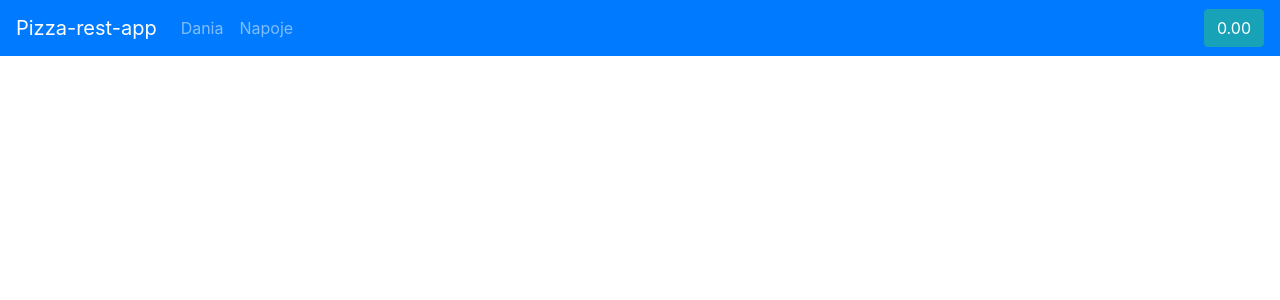
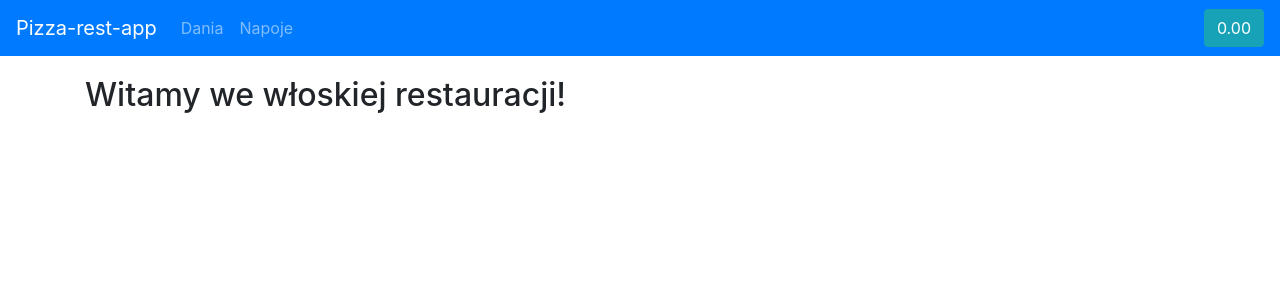
Before and after one commit to kos672/pizza-restaurant-app-client, an Angular app: page / in a window 1280 px wide. Shown: the top 300 px of the page. Built offline with nearby package versions, Linux system fonts and the light colour scheme.

Commit message:
added root path component "Home"

```diff
--- a/src/app/app-routing.module.ts
+++ b/src/app/app-routing.module.ts
@@ -7,8 +7,10 @@ import {DeliveryComponent} from './delivery/delivery.component';
 import {PurchaseComponent} from './purchase/purchase.component';
 import {SummaryComponent} from './summary/summary.component';
 import {SuccessfulComponent} from './successful/successful.component';
+import {HomeComponent} from './home/home.component';
 
 const appRoutes: Route[] = [
+  {path: '', component: HomeComponent, pathMatch: 'full'},
   {
     path: 'dishes', component: DishesComponent, children: [
       {path: ':id', component: DishDetailComponent}
--- a/src/app/app.module.ts
+++ b/src/app/app.module.ts
@@ -25,6 +25,7 @@ import {SummaryComponent} from './summary/summary.component';
 import {ProductAddedDirective} from './product-added.directive';
 import {PayMethodService} from './shared/pay-method.service';
 import {SuccessfulComponent} from './successful/successful.component';
+import {HomeComponent} from './home/home.component';
 
 @NgModule({
   declarations: [
@@ -44,6 +45,7 @@ import {SuccessfulComponent} from './successful/successful.component';
     SummaryComponent,
     ProductAddedDirective,
     SuccessfulComponent,
+    HomeComponent,
   ],
   imports: [
     BrowserModule,
--- a/src/app/header/header.component.html
+++ b/src/app/header/header.component.html
@@ -1,5 +1,5 @@
 <nav class="navbar navbar-expand-lg navbar-dark bg-primary">
-  <a class="navbar-brand" href="#">Pizza-rest-app</a>
+  <a class="navbar-brand" routerLink="/">Pizza-rest-app</a>
   <button class="navbar-toggler" type="button" data-toggle="collapse" data-target="#navbarNav" aria-controls="navbarNav"
           aria-expanded="false" aria-label="Toggle navigation">
     <span class="navbar-toggler-icon"></span>
--- /dev/null
+++ b/src/app/home/home.component.html
@@ -0,0 +1 @@
+<h2>Witamy we włoskiej restauracji!</h2>
--- /dev/null
+++ b/src/app/home/home.component.ts
@@ -0,0 +1,16 @@
+import {Component, OnInit} from '@angular/core';
+
+@Component({
+  selector: 'app-home',
+  templateUrl: './home.component.html',
+  styleUrls: ['./home.component.css']
+})
+export class HomeComponent implements OnInit {
+
+  constructor() {
+  }
+
+  ngOnInit() {
+  }
+
+}
```
Also changed, not shown: src/app/home/home.component.css (added).
